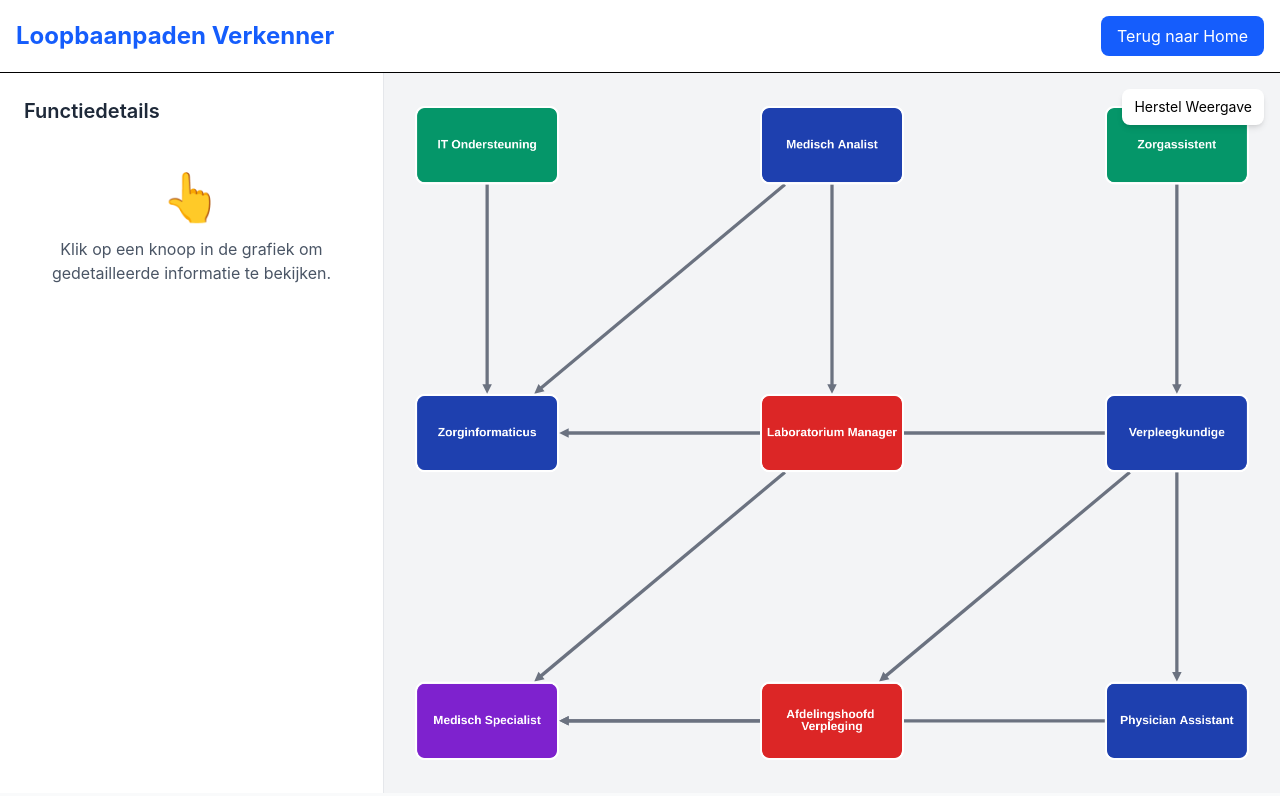
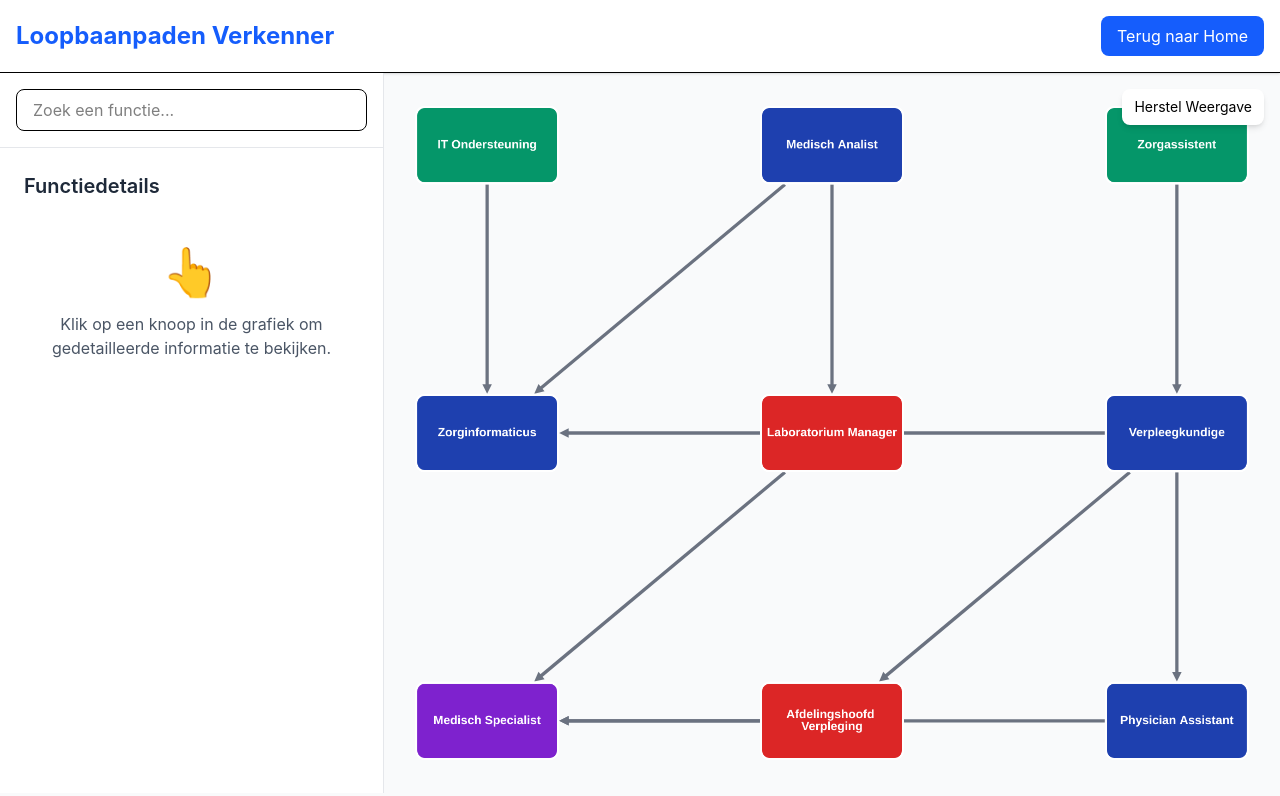
Before and after one commit to eddieedease/careerpath, an Angular app: page /explore in a window 1280 px wide. Shown: the top 796 px of the page. Built offline with nearby package versions, Linux system fonts and the light colour scheme.

Commit message:
fixed bugs with shaking and zooming

```diff
--- a/src/app/pages/explore/explore.html
+++ b/src/app/pages/explore/explore.html
@@ -17,6 +17,30 @@
   <div class="flex h-[calc(100vh-80px)]">
     <!-- Left Panel - Fixed width -->
     <div class="w-[30%] bg-white border-r border-gray-200 overflow-y-auto">
+      <!-- Add search box -->
+      <div class="p-4 border-b border-gray-200">
+        <div class="relative">
+          <input
+            type="text"
+            [(ngModel)]="searchQuery"
+            (input)="onSearch($event)"
+            placeholder="Zoek een functie..."
+            class="w-full px-4 py-2 border rounded-lg focus:outline-none focus:ring-2 focus:ring-blue-500"
+          >
+          @if (searchResults.length > 0) {
+            <div class="absolute z-10 w-full mt-1 bg-white border rounded-lg shadow-lg">
+              @for (result of searchResults; track result.id) {
+                <button
+                  (click)="selectSearchResult(result)"
+                  class="w-full px-4 py-2 text-left hover:bg-gray-50 text-sm">
+                  {{ result.label }}
+                </button>
+              }
+            </div>
+          }
+        </div>
+      </div>
+
       <div class="p-6">
         <h2 class="text-xl font-semibold mb-4 text-gray-800">Functiedetails</h2>
 
@@ -34,7 +58,7 @@
               <div class="space-y-2 text-sm">
                 <p><span class="font-medium">Afdeling:</span> {{ selectedNode.department }}</p>
                 <p><span class="font-medium">Niveau:</span> {{ selectedNode.level }}</p>
-                <p><span class="font-medium">Salaris:</span> {{ selectedNode.salary }}</p>
+                <!-- <p><span class="font-medium">Salaris:</span> {{ selectedNode.salary }}</p> -->
               </div>
             </div>
 
@@ -54,15 +78,33 @@
                 }
               </ul>
             </div>
+
+            <!-- Add career paths section -->
+            @if (selectedNodePaths.length > 0) {
+              <div>
+                <h4 class="font-medium text-gray-800 mb-2">Loopbaanmogelijkheden</h4>
+                <div class="space-y-3">
+                  @for (path of selectedNodePaths; track path.to) {
+                    <div class="bg-gray-50 p-3 rounded-lg text-sm">
+                      <div class="flex items-center justify-between mb-1">
+                        <span class="font-medium text-blue-600">{{ getNodeLabel(path.to) }}</span>
+                        <span class="text-gray-500 text-xs">{{ path.timeframe }}</span>
+                      </div>
+                      <p class="text-gray-600">Mogelijke vervolgstap</p>
+                    </div>
+                  }
+                </div>
+              </div>
+            }
           </div>
         }
       </div>
     </div>
 
     <!-- Right Panel - Fill remaining width -->
-    <div class="w-[70%] relative">
-      <div class="absolute inset-0 bg-gray-100">
-        <div #cytoscapeContainer class="w-full h-full"></div>
+    <div class="w-[70%] relative overflow-hidden">  <!-- Added overflow-hidden -->
+      <div class="absolute inset-0">
+        <div #cytoscapeContainer class="w-full h-full" style="overflow: hidden;"></div>
       </div>
 
       <div class="absolute top-4 right-4">
--- a/src/app/pages/explore/explore.ts
+++ b/src/app/pages/explore/explore.ts
@@ -1,5 +1,6 @@
 import { Component, OnInit, ElementRef, ViewChild, AfterViewInit } from '@angular/core';
 import { RouterLink } from '@angular/router';
+import { FormsModule } from '@angular/forms';
 import cytoscape from 'cytoscape';
 
 interface NodeData {
@@ -20,7 +21,7 @@ interface CareerPath {
 
 @Component({
   selector: 'app-explore',
-  imports: [RouterLink],
+  imports: [RouterLink, FormsModule],
   templateUrl: './explore.html',
   styleUrl: './explore.css',
   standalone: true
@@ -30,6 +31,11 @@ export class Explore implements OnInit, AfterViewInit {
 
   cy: any;
   selectedNode: NodeData | null = null;
+
+  // Add new properties
+  searchQuery: string = '';
+  searchResults: NodeData[] = [];
+  selectedNodePaths: CareerPath[] = [];
 
   private careerData: NodeData[] = [
     {
@@ -211,19 +217,42 @@ export class Explore implements OnInit, AfterViewInit {
         directed: true,
         spacingFactor: 1.8,
         avoidOverlap: true
-      }
+      },
+      // Disable built-in zoom
+      userZoomingEnabled: false,
+      minZoom: 0.1,
+      maxZoom: 3,
+      zoom: 1
     });
 
-    // Add this to prevent unwanted zooming
-    this.cy.minZoom(0.5);
-    this.cy.maxZoom(2);
+    // Custom zoom handler
+    let currentZoom = 1;
+    const zoomStep = 0.1;
+
+    this.cytoscapeContainer.nativeElement.addEventListener('wheel', (event: WheelEvent) => {
+      event.preventDefault();
+
+      // Calculate new zoom level
+      if (event.deltaY < 0) {
+        currentZoom = Math.min(currentZoom + zoomStep, 3);
+      } else {
+        currentZoom = Math.max(currentZoom - zoomStep, 0.1);
+      }
+
+      // Apply zoom centered on mouse position
+      const mousePosition = this.cy.renderer().projectIntoViewport(event.offsetX, event.offsetY);
+      this.cy.zoom({
+        level: currentZoom,
+        renderedPosition: { x: event.offsetX, y: event.offsetY }
+      });
+    });
 
     this.cy.on('tap', 'node', (event: any) => {
       const nodeId = event.target.id();
       const node = event.target;
 
-      // Find the node data
       this.selectedNode = this.careerData.find(node => node.id === nodeId) || null;
+      this.updateSelectedNodePaths(nodeId);
 
       // Reset all edges to default style first
       this.cy.edges().style({
@@ -242,6 +271,17 @@ export class Explore implements OnInit, AfterViewInit {
     });
   }
 
+  selectSearchResult(node: NodeData) {
+    this.searchQuery = '';
+    this.searchResults = [];
+    const cyNode = this.cy.getElementById(node.id);
+    if (cyNode) {
+      cyNode.trigger('tap');
+
+      this.cy.fit(cyNode.neighborhood().add(cyNode), 100);
+    }
+  }
+
   public resetView(): void {
     if (this.cy) {
       this.cy.edges().style({
@@ -251,7 +291,29 @@ export class Explore implements OnInit, AfterViewInit {
       });
 
       this.cy.fit();
-      this.cy.center();
     }
   }
+
+  // Add new methods
+  onSearch(event: any) {
+    const query = this.searchQuery.toLowerCase();
+    if (query.length < 2) {
+      this.searchResults = [];
+      return;
+    }
+
+    this.searchResults = this.careerData.filter(node =>
+      node.label.toLowerCase().includes(query) ||
+      node.department.toLowerCase().includes(query)
+    ).slice(0, 5); // Limit to 5 results
+  }
+
+  getNodeLabel(nodeId: string): string {
+    return this.careerData.find(node => node.id === nodeId)?.label || nodeId;
+  }
+
+  updateSelectedNodePaths(nodeId: string) {
+    // Find all possible career paths from this node
+    this.selectedNodePaths = this.careerPaths.filter(path => path.from === nodeId);
+  }
 }
```
